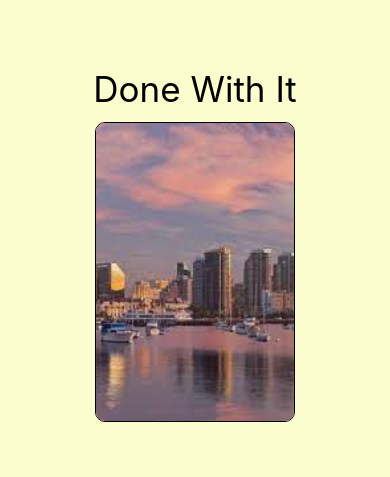
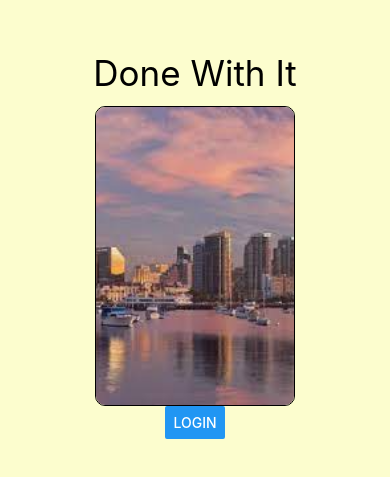
Before and after one commit to halebeau/DoneWithIt-React_Native, a React Native app: screen / in a window 390 px wide. Shown: the part 183-660 px from the top of the page. Built offline with nearby package versions, Linux system fonts and the light colour scheme.

Commit message:
Added: Login button with Alert

```diff
--- a/App.js
+++ b/App.js
@@ -1,10 +1,9 @@
 import { StatusBar } from 'expo-status-bar';
 import React from 'react';
-import { StyleSheet, Text, TouchableOpacity, SafeAreaView, Image } from 'react-native';
+import { StyleSheet, Button, Text, TouchableOpacity, SafeAreaView, Image, Alert } from 'react-native';
 
 
 export default function App() {
-  const handlePress = () => console.log("it worked");
 
   return (
     <SafeAreaView style={styles.container}>
@@ -16,6 +15,13 @@ export default function App() {
           resizeMode={"cover"}
         />
       </TouchableOpacity>
+      <Button
+        style={styles.button}
+        title="Login"
+        onPress={() =>
+          Alert.prompt("My title", "My message", text => console.log(text))
+        }
+      />
       <StatusBar style="auto" />
     </SafeAreaView>
   );
@@ -37,5 +43,8 @@ const styles = StyleSheet.create({
   text: {
     fontSize: 35,
     padding: 12,
-  }
+  },
+  button: {
+    fontSize: 50,
+  },
 });
```
